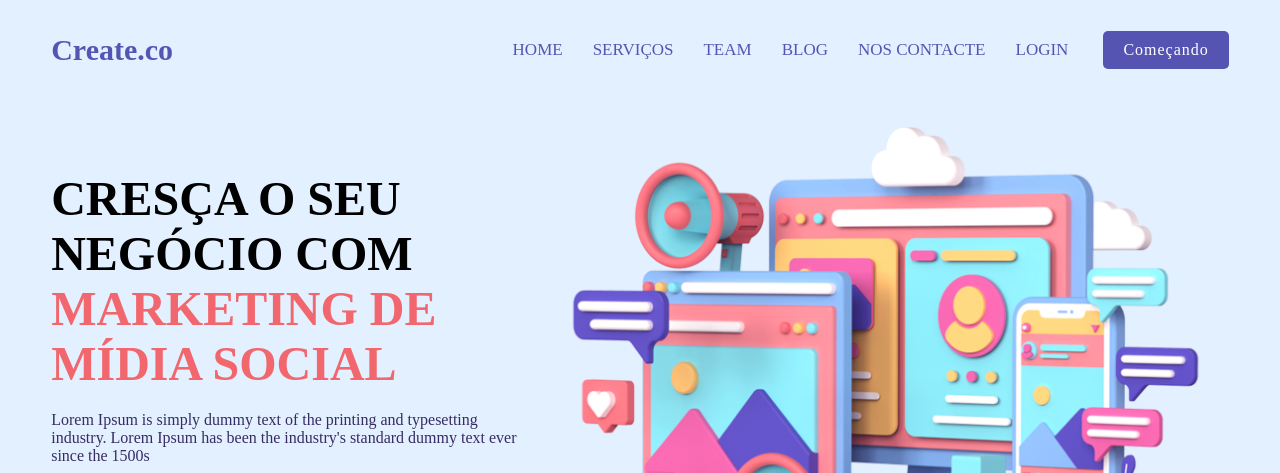
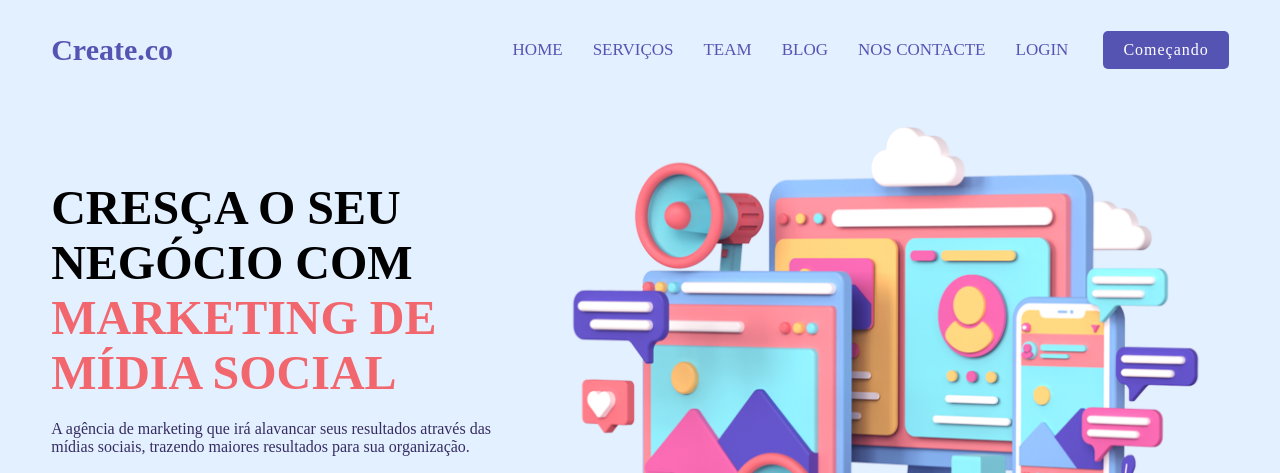
Before and after one commit to LudmyllaSilva/projeto1, a plain HTML site: page index.html in a window 1280 px wide. Shown: the top 473 px of the page. Drawn offline with Linux system fonts and the light colour scheme.

Commit message:
Update index.html

```diff
--- a/index.html
+++ b/index.html
@@ -35,9 +35,9 @@
             <div class="text-bx">
                 <h1> Cresça o seu negócio com <b> marketing de mídia social </b> </h1>
                 <p>
-                    Lorem Ipsum is simply dummy text of the printing and
-                    typesetting industry. Lorem Ipsum has been the
-                    industry's standard dummy text ever since the 1500s
+                    A agência de marketing que irá alavancar seus resultados
+                    através das mídias sociais, trazendo maiores resultados
+                    para sua organização.
                 </p>
 
                 <div class="input-bx">
```
